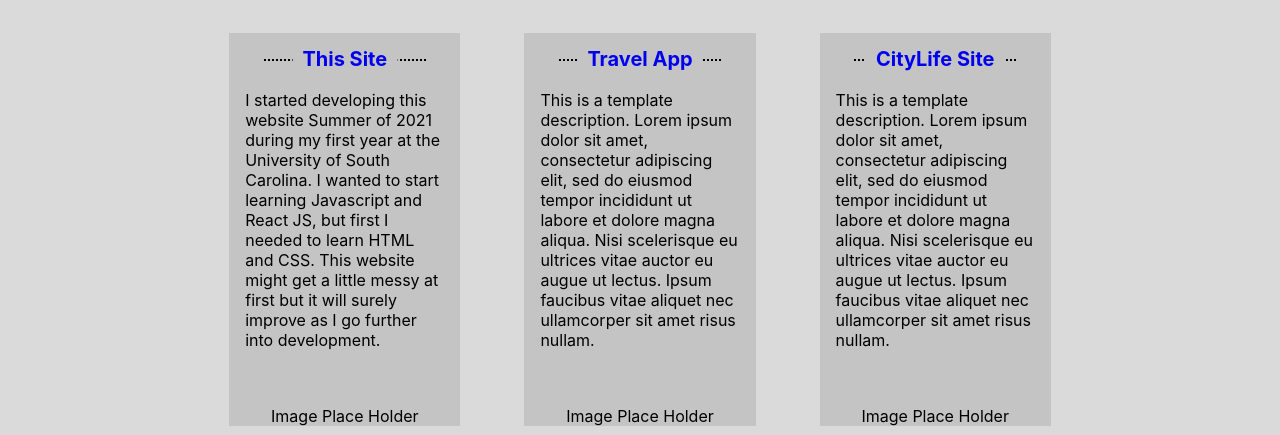
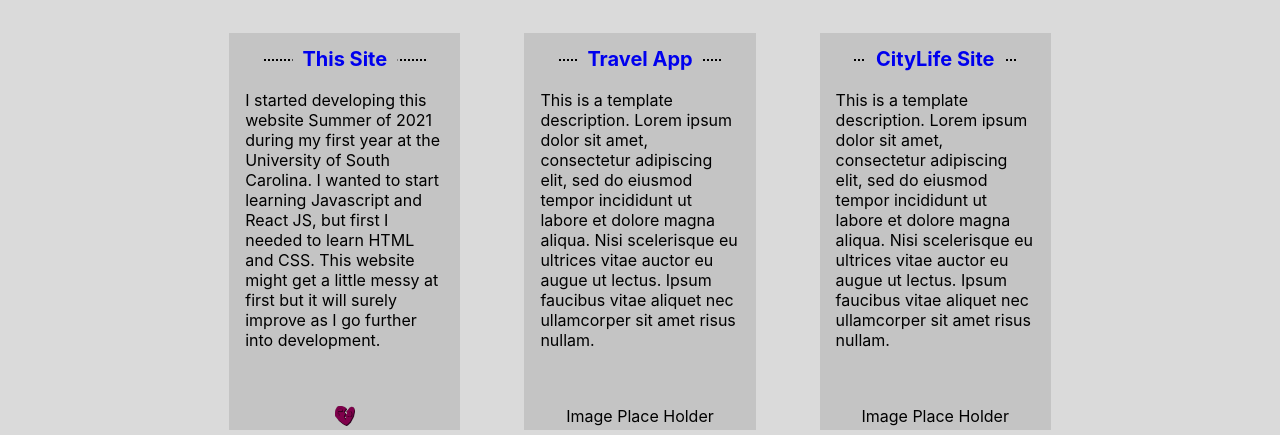
Before and after one commit to AndrianiP/mySite, a plain HTML site: page index.html in a window 1280 px wide. Shown: the part 514-949 px from the top of the page. Drawn offline with Linux system fonts and the light colour scheme; files whose address does not match are found by name.

Commit message:
Add transition on Active

```diff
--- a/index.html
+++ b/index.html
@@ -41,7 +41,7 @@
 
                 </p>
                 <br><br>
-                    Image Place Holder
+                    <img src="./Picasso Heart.png" alt="heart svg" style="width: 20px; height:auto;">
 
             </div>
 
--- a/styleTwo.css
+++ b/styleTwo.css
@@ -52,6 +52,7 @@ h6 {
 .navbar a:active {
   background-color: #73000a;
   color: white;
+  transition: 0.20s;
 }
 
 .navbar-right {
```
Also changed, not shown: Picasso Heart.svg (deleted).
